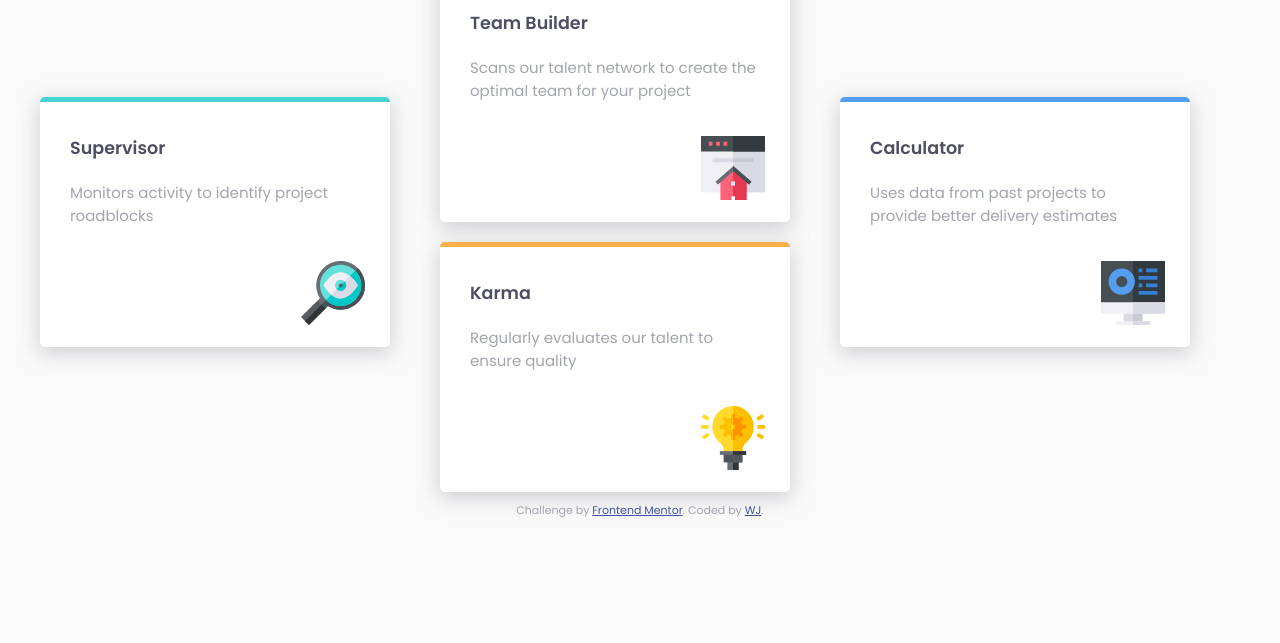
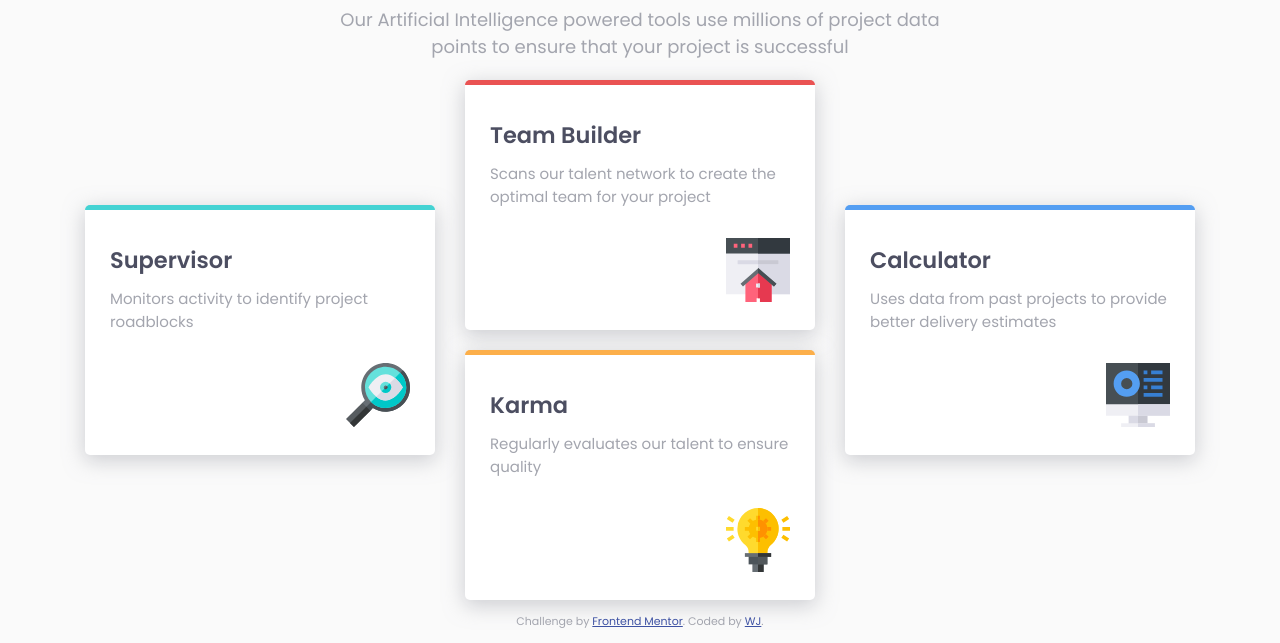
Before and after one commit to weijieyong/four-card-feature-section, a plain HTML site: page index.html in a window 1280 px wide. Shown: the part 244-887 px from the top of the page. Before the commit the page ends 800 px from the top, so only its background shows below. Drawn offline with Linux system fonts and the light colour scheme.

Commit message:
responsive, complete

```diff
--- a/index.html
+++ b/index.html
@@ -20,7 +20,7 @@
     <header>
       <h1 class="heading1">Reliable, efficient delivery</h1>
       <h1 class="heading2">Powered by Technology</h1>
-      <p class="heading-p">Our Artificial Intelligence powered tools use millions of project data <br>points
+      <p class="heading-p">Our Artificial Intelligence powered tools use millions of project data points
         to ensure that your project is successful</p>
     </header>
 
--- a/styles.css
+++ b/styles.css
@@ -23,13 +23,15 @@ p{
 }
 
 .container {
-    padding: 0 30px;
-    width: 100%;
+    width: 85%;
+    max-width: 1200px;
+    margin-left: auto;
+    margin-right: auto;
 }
 
 /************* header ****************/
 header{
-    margin-top: 50px;
+    margin-top: 140px;
     display: flex;
     flex-direction: column;
     align-items: center;
@@ -45,7 +47,9 @@ header{
 }
 
 .heading-p{
-    margin-top: 10px;
+    max-width: 380px;
+    margin-top: 20px;
+    font-size: 1.2rem;
 }
 
 /************* main content ****************/
@@ -53,7 +57,6 @@ header{
     display:grid;
     justify-content: center;
     align-content: center;
-    grid-template-columns: 400px 400px 400px ;
 }
 
 /************* boxes ****************/
@@ -68,47 +71,74 @@ header{
     box-shadow: 0px 5px 20px 1px hsla(229, 6%, 66%, 0.5);
     border-top: 5px solid;
     border-radius: 5px;
-
 }
 
 .box1 {
-    grid-row: 1/3;
-    grid-column: 1/2;
     border-color: hsl(180, 62%, 55%);
-    transform: translateY(50%);
 }
 
 .box2 {
-    grid-column: 2/3;
-    grid-row: 1/2;
     border-color: hsl(0, 78%, 62%);
 }
 
 .box3 {
-    grid-column: 2/3;
-    grid-row: 2/3;
     border-color: hsl(34, 97%, 64%);
 }
 
 .box4 {
-    grid-column: 3/4;
-    grid-row: 1/3;
     border-color: hsl(212, 86%, 64%);
-    transform: translateY(50%);
+}
+
+.box-h{
+    font-size: 1.5rem;
 }
 
 .box-h, .box-p{
-    padding: 10px;
+    padding: 5px;
 }
 
 .box-image {
-    margin-top: 24px;
+    margin-top: 25px;
     margin-right: 5px;
     float: right;
+}
+
+/* media query */
+@media only screen and (min-width: 1000px){
+
+    .heading-p{
+        max-width: 600px;
+    }
+
+    .cards{
+        grid-template-columns: 380px 380px 350px;
+    }
+
+    .box1 {
+        grid-row: 1/3;
+        grid-column: 1/2;
+        transform: translateY(50%);
+    }
+
+    .box2 {
+        grid-column: 2/3;
+        grid-row: 1/2;
+    }
+
+    .box3 {
+        grid-column: 2/3;
+        grid-row: 2/3;
+    }
+
+    .box4 {
+        grid-column: 3/4;
+        grid-row: 1/3;
+        transform: translateY(50%);
+    }
 
 }
 
 /************* footer ****************/
 footer{
-    padding: 10px;
+    padding: 13px;
 }
```
